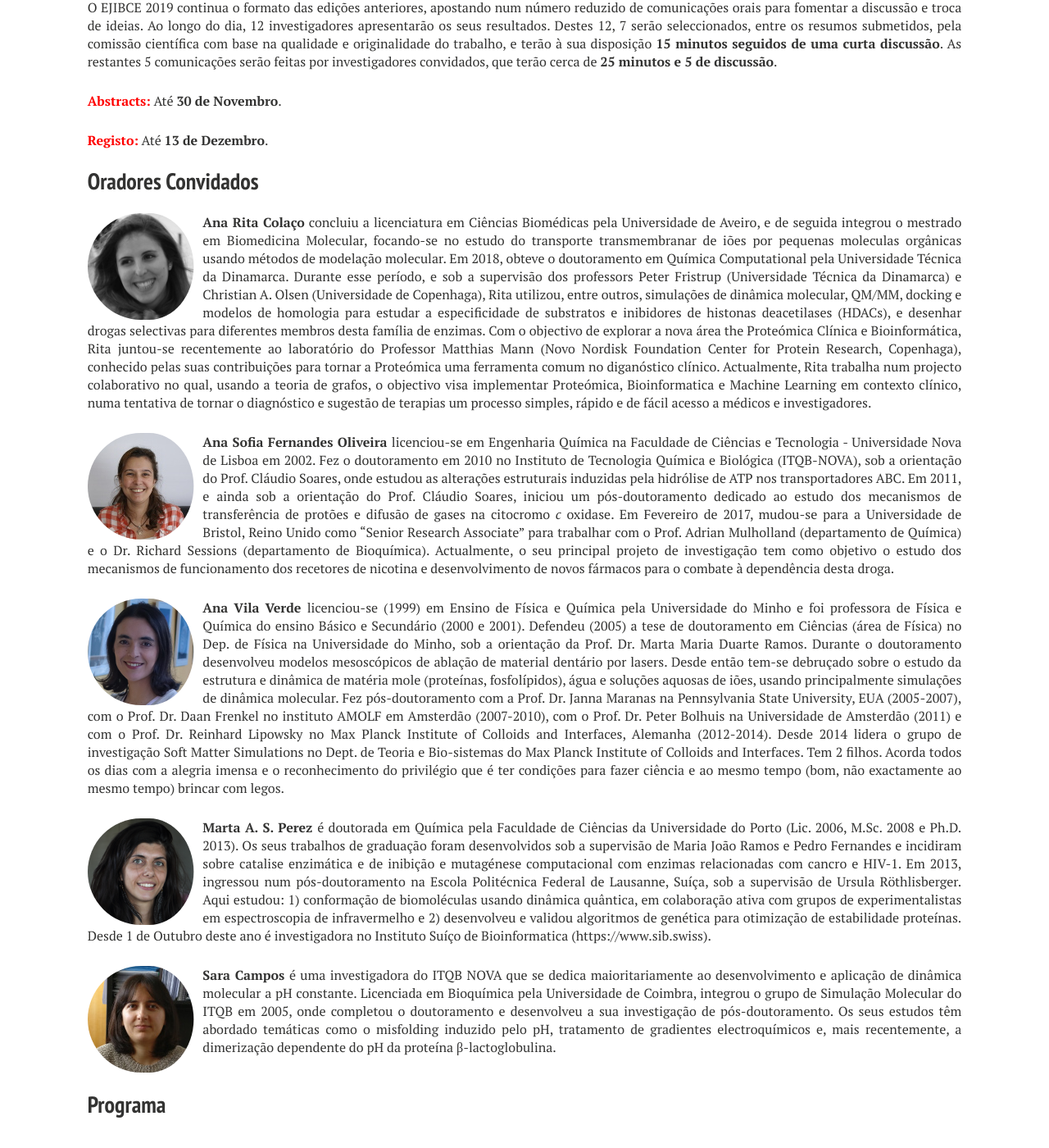
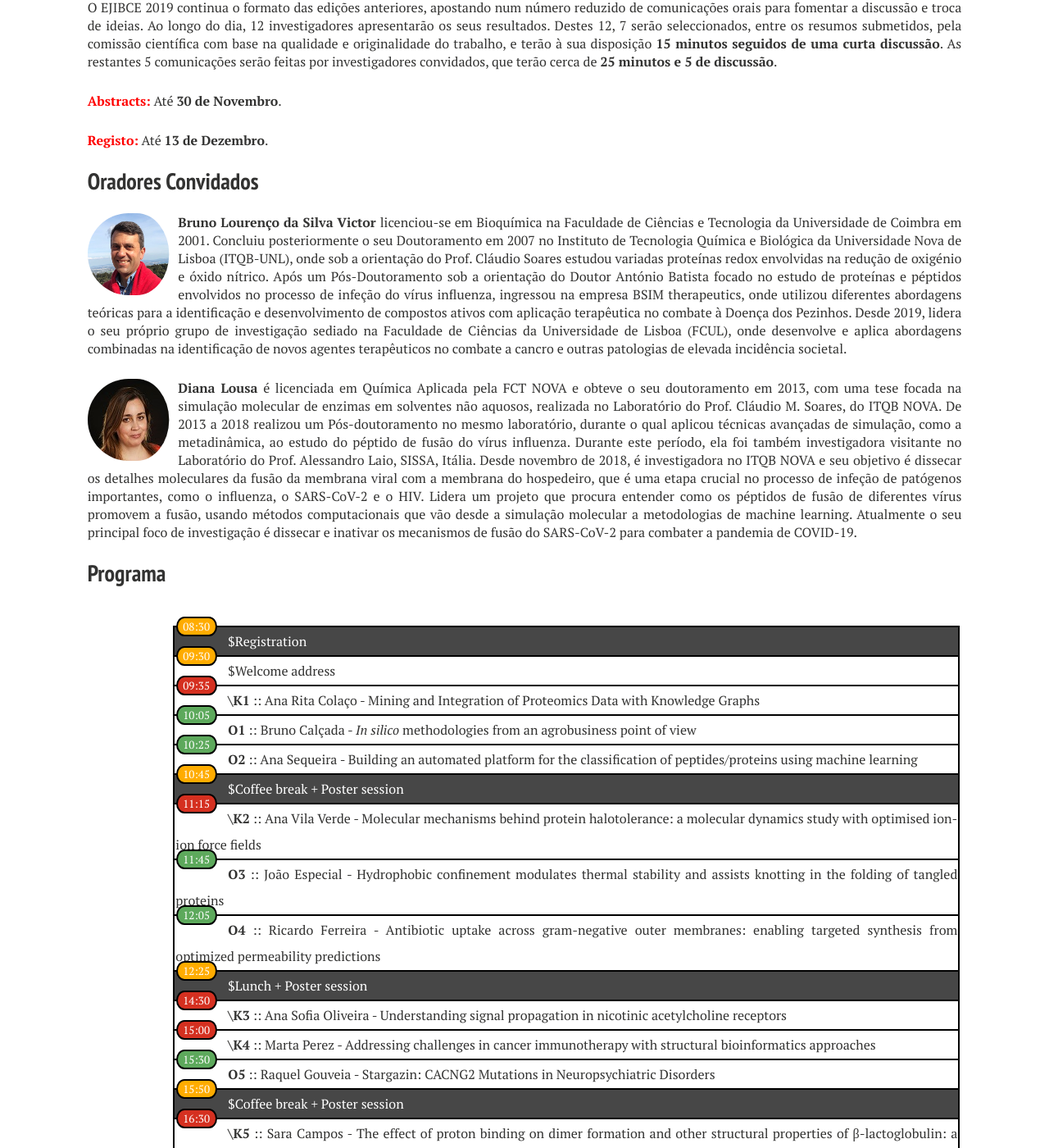
Before and after one commit to ejibce/ejibce.github.io, a Jekyll site: the page built from programa/index.md, in a window 1280 px wide and 1400 px high, scrolled down 606 px. Shown: the whole window at 82% size. Built offline with Jekyll 4.4.1, drawn with Linux system fonts in a browser that asks for light colours; nearby versions of some CDN libraries.

Commit message:
Update keynotes
add bruno victor and diana lousa

```diff
--- a/programa/index.md
+++ b/programa/index.md
@@ -19,24 +19,13 @@ O EJIBCE 2019 continua o formato das edições anteriores, apostando num número
 
 ## Oradores Convidados
 <p style="min-height: 130px; text-indent: 0;">
-<img src="/images/pessoas/foto_ana_rita_colaco.jpg" class="mugshot" />
-<strong>Ana Rita Colaço</strong> concluiu a licenciatura em Ciências Biomédicas pela Universidade de Aveiro, e de seguida integrou o mestrado em Biomedicina Molecular, focando-se no estudo do transporte transmembranar de iões por pequenas moleculas orgânicas usando métodos de modelação molecular. Em 2018, obteve o doutoramento em Química Computational pela Universidade Técnica da Dinamarca. Durante esse período, e sob a supervisão dos professors Peter Fristrup (Universidade Técnica da Dinamarca) e Christian A. Olsen (Universidade de Copenhaga), Rita utilizou, entre outros, simulações de dinâmica molecular, QM/MM, docking e modelos de homologia para estudar a especificidade de substratos e inibidores de histonas deacetilases (HDACs), e desenhar drogas selectivas para diferentes membros desta família de enzimas. Com o objectivo de explorar a nova área the Proteómica Clínica e Bioinformática, Rita juntou-se recentemente ao laboratório do Professor Matthias Mann (Novo Nordisk Foundation Center for Protein Research, Copenhaga), conhecido pelas suas contribuições para tornar a Proteómica uma ferramenta comum no diganóstico clínico. Actualmente, Rita trabalha num projecto colaborativo no qual, usando a teoria de grafos, o objectivo visa implementar Proteómica, Bioinformatica e Machine Learning em contexto clínico, numa tentativa de tornar o diagnóstico e sugestão de terapias um processo simples, rápido e de fácil acesso a médicos e investigadores. </p>
+<img src="/images/pessoas/foto_bruno_victor.png" class="mugshot" />
+<strong> Bruno Lourenço da Silva Victor </strong> licenciou-se em Bioquímica na Faculdade de Ciências e Tecnologia da Universidade de Coimbra em 2001. Concluiu posteriormente o seu Doutoramento em 2007 no Instituto de Tecnologia Química e Biológica da Universidade Nova de Lisboa (ITQB-UNL), onde sob a orientação do Prof. Cláudio Soares estudou variadas proteínas redox envolvidas na redução de oxigénio e óxido nítrico. Após um Pós-Doutoramento sob a orientação do Doutor António Batista focado no estudo de proteínas e péptidos envolvidos no processo de infeção do vírus influenza, ingressou na empresa BSIM therapeutics, onde utilizou diferentes abordagens teóricas para a identificação e desenvolvimento de compostos ativos com aplicação terapêutica no combate à Doença dos Pezinhos. Desde 2019, lidera o seu próprio grupo de investigação sediado na Faculdade de Ciências da Universidade de Lisboa (FCUL), onde desenvolve e aplica abordagens combinadas na identificação de novos agentes terapêuticos no combate a cancro e outras patologias de elevada incidência societal.</p>
 
 <p style="min-height: 130px; text-indent: 0;">
-<img src="/images/pessoas/foto_asfo.JPG" class="mugshot" />
-<strong> Ana Sofia Fernandes Oliveira </strong> licenciou-se em Engenharia Química na Faculdade de Ciências e Tecnologia - Universidade Nova de Lisboa em 2002. Fez o doutoramento em 2010 no Instituto de Tecnologia Química e Biológica (ITQB-NOVA), sob a orientação do Prof. Cláudio Soares, onde estudou as alterações estruturais induzidas pela hidrólise de ATP nos transportadores ABC. Em 2011, e ainda sob a orientação do Prof. Cláudio Soares, iniciou um pós-doutoramento dedicado ao estudo dos mecanismos de transferência de protões e difusão de gases na citocromo <i>c</i> oxidase. Em Fevereiro de 2017, mudou-se para a Universidade de Bristol, Reino Unido como “Senior Research Associate” para trabalhar com o Prof. Adrian Mulholland (departamento de Química) e o Dr. Richard Sessions (departamento de Bioquímica). Actualmente, o seu principal projeto de investigação tem como objetivo o estudo dos mecanismos de funcionamento dos recetores de nicotina e desenvolvimento de novos fármacos para o combate à dependência desta droga. </p>
-
-<p style="min-height: 130px; text-indent: 0;">
-<img src="/images/pessoas/foto_ana_vila_verde.png" class="mugshot" />
-<strong> Ana Vila Verde </strong> licenciou-se (1999) em Ensino de Física e Química pela Universidade do Minho e foi professora de Física e Química do ensino Básico e Secundário (2000 e 2001). Defendeu (2005) a tese de doutoramento em Ciências (área de Física) no Dep. de Física na Universidade do Minho, sob a orientação da Prof. Dr. Marta Maria Duarte Ramos. Durante o doutoramento desenvolveu modelos mesoscópicos de ablação de material dentário por lasers. Desde então tem-se debruçado sobre o estudo da estrutura e dinâmica de matéria mole (proteínas, fosfolípidos), água e soluções aquosas de iões, usando principalmente simulações de dinâmica molecular. Fez pós-doutoramento com a Prof. Dr. Janna Maranas na Pennsylvania State University, EUA (2005-2007), com o Prof. Dr. Daan Frenkel no instituto AMOLF em Amsterdão (2007-2010), com o Prof. Dr. Peter Bolhuis na Universidade de Amsterdão (2011) e com o Prof. Dr. Reinhard Lipowsky no Max Planck Institute of Colloids and Interfaces, Alemanha (2012-2014). Desde 2014 lidera o grupo de investigação Soft Matter Simulations no Dept. de Teoria e Bio-sistemas do Max Planck Institute of Colloids and Interfaces. Tem 2 filhos. Acorda todos os dias com a alegria imensa e o reconhecimento do privilégio que é ter condições para fazer ciência e ao mesmo tempo (bom, não exactamente ao mesmo tempo) brincar com legos. </p>
-
-<p style="min-height: 130px; text-indent: 0;">
-<img src="/images/pessoas/foto_marta_perez.png" class="mugshot" />
-<strong>Marta A. S. Perez </strong> é doutorada em Química pela Faculdade de Ciências da Universidade do Porto (Lic. 2006, M.Sc. 2008 e Ph.D. 2013).  Os seus trabalhos de graduação foram desenvolvidos sob a supervisão de Maria João Ramos e Pedro Fernandes e incidiram sobre catalise enzimática e de inibição e mutagénese computacional com enzimas relacionadas com cancro e HIV-1. Em 2013, ingressou num pós-doutoramento na Escola Politécnica Federal de Lausanne, Suíça, sob a supervisão de Ursula Röthlisberger. Aqui estudou: 1) conformação de biomoléculas usando dinâmica quântica, em colaboração ativa com grupos de experimentalistas em espectroscopia de infravermelho e 2) desenvolveu e validou algoritmos de genética para otimização de estabilidade proteínas. Desde 1 de Outubro deste ano é investigadora no Instituto Suíço de Bioinformatica (https://www.sib.swiss).</p>
-
-<p style="min-height: 130px; text-indent: 0;">
-<img src="/images/pessoas/foto_sara_campos.jpg" class="mugshot" />
-<strong>Sara Campos </strong> é uma investigadora do ITQB NOVA que se dedica maioritariamente ao desenvolvimento e aplicação de dinâmica molecular a pH constante. Licenciada em Bioquímica pela Universidade de Coimbra, integrou o grupo de Simulação Molecular do ITQB em 2005, onde completou o doutoramento e desenvolveu a sua investigação de pós-doutoramento. Os seus estudos têm abordado temáticas como o misfolding induzido pelo pH, tratamento de gradientes electroquímicos e, mais recentemente, a dimerização dependente do pH da proteína β-lactoglobulina.</p>
+<img src="/images/pessoas/foto_diana_lousa.JPG" class="mugshot" />
+<strong> Diana Lousa </strong> é licenciada em Química Aplicada pela FCT NOVA e obteve o seu doutoramento em 2013, com uma tese focada na simulação molecular de enzimas em solventes não aquosos, realizada no Laboratório do Prof. Cláudio M. Soares, do ITQB NOVA. De 2013 a 2018 realizou um Pós-doutoramento no mesmo laboratório, durante o qual aplicou técnicas avançadas de simulação, como a metadinâmica, ao estudo do péptido de fusão do vírus influenza. Durante este período, ela foi também investigadora visitante no Laboratório do Prof. Alessandro Laio, SISSA, Itália.
+Desde novembro de 2018, é investigadora no ITQB NOVA e seu objetivo é dissecar os detalhes moleculares da fusão da membrana viral com a membrana do hospedeiro, que é uma etapa crucial no processo de infeção de patógenos importantes, como o influenza, o SARS-CoV-2 e o HIV. Lidera um projeto que procura entender como os péptidos de fusão de diferentes vírus promovem a fusão, usando métodos computacionais que vão desde a simulação molecular a metodologias de machine learning. Atualmente o seu principal foco de investigação é dissecar e inativar os mecanismos de fusão do SARS-CoV-2 para combater a pandemia de COVID-19.</p>
 
 ## Programa
 <link rel="stylesheet" href="teste_tabela.css">
```
Also changed, not shown: images/pessoas/foto_bruno_vitor.jpg (added), images/pessoas/foto_diana_lousa.JPG (added).
